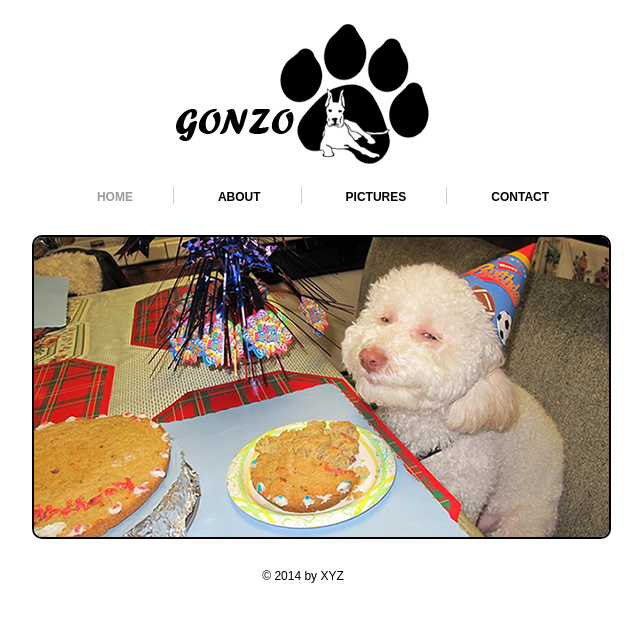
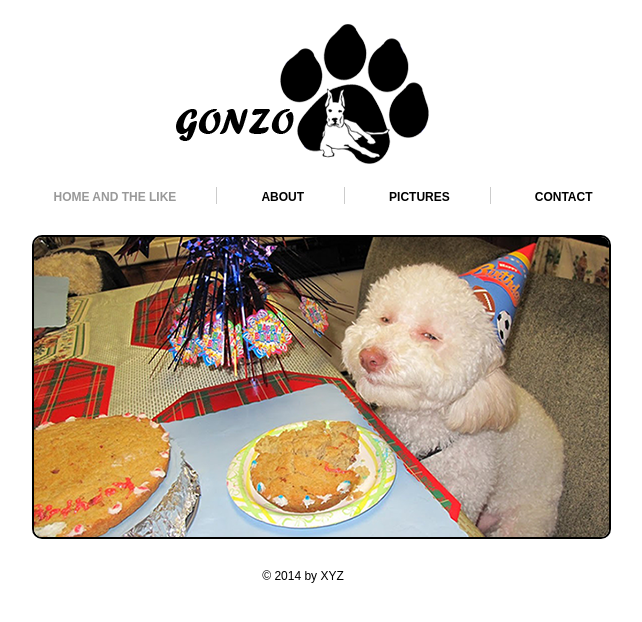
Before and after one commit to rwm659/tutorials, a plain HTML site: page index.html in a window 1280 px wide. Shown: the whole page, without its empty margins (337-979 px from the left). Drawn offline with Linux system fonts and the light colour scheme.

Commit message:
altered index.html

```diff
--- a/index.html
+++ b/index.html
@@ -26,7 +26,7 @@
 
 	<div class="navigation">
 		<ul>
-			<li><a class="active" href="index.html">HOME</a></li>
+			<li><a class="active" href="index.html">HOME and the like</a></li>
 			<li><a href="about.html">ABOUT</a></li>
 			<li><a href="picture.html">PICTURES</a></li>
 			<li class="bdr"><a class="pdg" href="contact.html">CONTACT</a></li>
```
